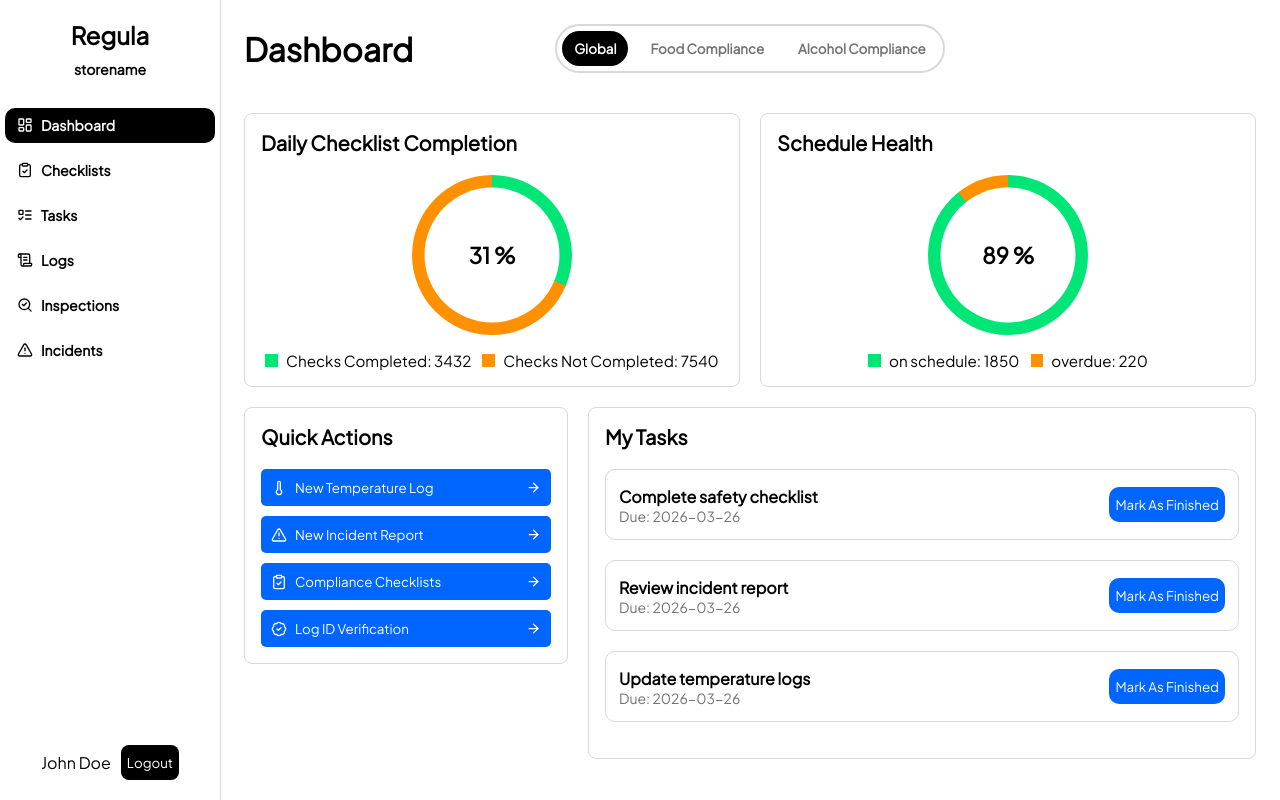
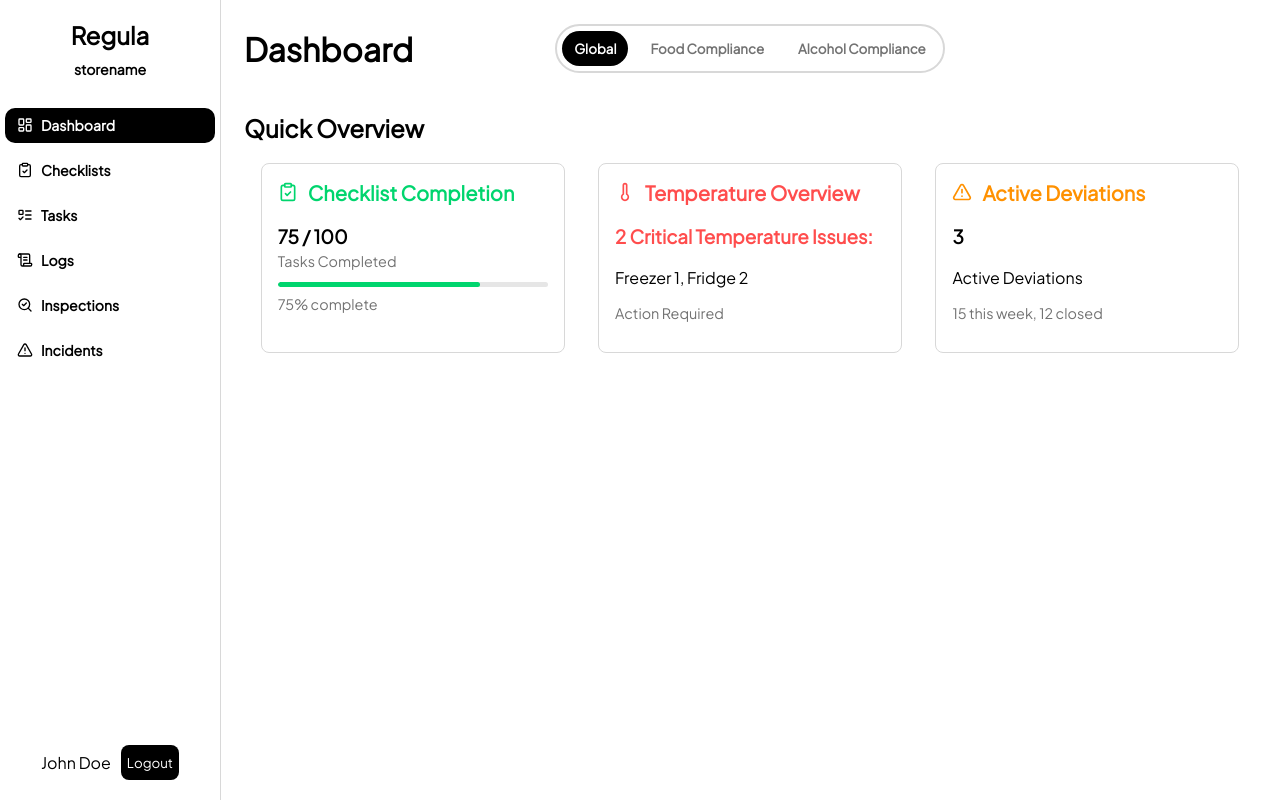
Before and after one commit to siguraso/fullstack-project-v26, a Vue app in the folder frontend/: page / in a window 1280 px wide. Built offline with nearby package versions, Linux system fonts and the light colour scheme; the HTML template or start-up script is replaced by a standard one.

Commit message:
created info-card components

```diff
--- a/frontend/src/assets/main.css
+++ b/frontend/src/assets/main.css
@@ -8,9 +8,12 @@
   --primary: #0066ff;
   --primary-hover: rgb(0, 75, 187);
   --primary-active: rgb(0, 34, 85);
-  --secondary: #00e676;
+  --secondary: #00d56e;
   --tertiary: #ff9100;
+  --quaternary: #9c27b0;
+  --quinary: #00bcd4;
   --neutral: #000000;
+  --cta-red: #ff4d4d;
   --stroke: #d8d8d8;
   --text-secondary: #727272;
 }
--- a/frontend/src/views/dashboard/Dashboard.vue
+++ b/frontend/src/views/dashboard/Dashboard.vue
@@ -10,6 +10,12 @@ type DashboardState = 'ready' | 'loading' | 'error'
 
 const dashboardState = ref<DashboardState>('ready')
 const hasAssignedTasks = ref(true)
+
+import { Thermometer, TriangleAlert, ClipboardCheck, BadgeCheck } from '@lucide/vue'
+import InfoCard from './components/info-cards/InfoCard.vue'
+import ChecklistCompletionCard from './components/info-cards/ChecklistCompletionCard.vue'
+import TemperatureOverviewCard from './components/info-cards/TemperatureOverviewCard.vue'
+import ActiveDeviationCard from './components/info-cards/ActiveDeviationCard.vue'
 
 // placeholders
 const primaryChart = {
@@ -39,6 +45,18 @@ const retryLoad = () => {
       :routes="['/dashboard', '/dashboard/food-compliance', '/dashboard/alcohol-compliance']"
     />
   </header>
+
+  <h2>Quick Overview</h2>
+
+  <div class="info-cards">
+    <ChecklistCompletionCard />
+
+    <TemperatureOverviewCard />
+
+    <ActiveDeviationCard />
+  </div>
+
+  <!--
   <div class="dashboard-grid">
     <Card class="tile tile-main-chart">
       <template #card-header> Daily Checklist Completion</template>
@@ -127,9 +145,20 @@ const retryLoad = () => {
       </template>
     </Card>
   </div>
-</template>
+--></template>
 
 <style scoped>
+.info-cards {
+  display: grid;
+  grid-template-columns: repeat(auto-fit, minmax(240px, 1fr));
+}
+
+.info-card {
+  width: 80%;
+  justify-self: center;
+}
+
+/*
 .dashboard-grid {
   display: grid;
   grid-template-columns: repeat(12, minmax(0, 1fr));
@@ -229,4 +258,5 @@ const retryLoad = () => {
       'tasks';
   }
 }
+  */
 </style>
--- a/frontend/src/views/dashboard/components/QuickActions.vue
+++ b/frontend/src/views/dashboard/components/QuickActions.vue
@@ -1,5 +1,4 @@
 <script lang="ts" setup>
-import { ref } from 'vue'
 import Card from '@/components/ui/Card.vue'
 import { ArrowRight, Thermometer, TriangleAlert, ClipboardCheck, BadgeCheck } from '@lucide/vue'
 
--- /dev/null
+++ b/frontend/src/views/dashboard/components/info-cards/ActiveDeviationCard.vue
@@ -0,0 +1,31 @@
+<script setup lang="ts">
+import { ref } from 'vue'
+import { AlertTriangle } from '@lucide/vue'
+import InfoCard from './InfoCard.vue'
+
+const numberOfActiveDeviations = ref(3) // TODO replace with actual data fetching
+const numberOfWeeklyDeviations = ref(15) // TODO replace with actual data fetching
+const numberOfClosedDeviations = ref(12) // TODO replace with actual data fetching
+</script>
+
+<template>
+  <InfoCard
+    class="info-card"
+    title="Active Deviations"
+    :icon="AlertTriangle"
+    cardColor="var(--tertiary)"
+  >
+    <h3>{{ numberOfActiveDeviations }}</h3>
+    <p>Active Deviations</p>
+    <p class="deviation-subtext">
+      {{ numberOfWeeklyDeviations }} this week, {{ numberOfClosedDeviations }} closed
+    </p>
+  </InfoCard>
+</template>
+
+<style scoped>
+.deviation-subtext {
+  color: var(--text-secondary);
+  font-size: 0.9rem;
+}
+</style>
--- /dev/null
+++ b/frontend/src/views/dashboard/components/info-cards/ChecklistCompletionCard.vue
@@ -0,0 +1,82 @@
+<script lang="ts" setup>
+import InfoCard from './InfoCard.vue'
+import { ClipboardCheck } from '@lucide/vue'
+import { computed } from 'vue'
+
+// TODO add data fetching
+const checklistCompleted = 75
+const checklistTotal = 100
+
+function calculateCompletionRate(completed: number, total: number): number {
+  if (total === 0) return 100
+  return (completed / total) * 100
+}
+
+const completionRate = computed(() =>
+  Math.min(100, Math.max(0, calculateCompletionRate(checklistCompleted, checklistTotal))),
+)
+
+const completionRateLabel = computed(() => `${Math.round(completionRate.value)}% complete`)
+</script>
+
+<template>
+  <InfoCard
+    class="info-card"
+    title="Checklist Completion"
+    :icon="ClipboardCheck"
+    cardColor="var(--secondary)"
+  >
+    <div class="checklist-label">
+      <h3>{{ checklistCompleted }} / {{ checklistTotal }}</h3>
+      <p>Tasks Completed</p>
+    </div>
+
+    <div
+      class="progress"
+      role="progressbar"
+      :aria-valuenow="Math.round(completionRate)"
+      aria-valuemin="0"
+      aria-valuemax="100"
+      :aria-label="completionRateLabel"
+    >
+      <div class="progress-fill" :style="{ width: `${completionRate}%` }" />
+    </div>
+    <p class="progress-text">{{ completionRateLabel }}</p>
+  </InfoCard>
+</template>
+
+<style scoped>
+.checklist-label h3,
+.checklist-label p {
+  margin: 0;
+}
+
+.checklist-label p {
+  color: var(--text-secondary);
+  font-size: 0.9rem;
+  margin-bottom: 12px;
+  margin-top: 4px;
+}
+
+.progress {
+  width: 100%;
+  height: 5px;
+  border-radius: 999px;
+  background-color: color-mix(in srgb, var(--stroke) 65%, white);
+  overflow: hidden;
+  margin-bottom: 8px;
+}
+
+.progress-fill {
+  height: 100%;
+  background-color: var(--secondary);
+  border-radius: inherit;
+  transition: width 220ms ease;
+}
+
+.progress-text {
+  margin: 0;
+  font-size: 0.9rem;
+  color: var(--text-secondary);
+}
+</style>
--- /dev/null
+++ b/frontend/src/views/dashboard/components/info-cards/InfoCard.vue
@@ -0,0 +1,42 @@
+<script setup lang="ts">
+import Card from '@/components/ui/Card.vue'
+
+interface InfoCardProps {
+  title: string
+  icon: any
+  cardColor: string
+}
+
+const props = defineProps<InfoCardProps>()
+</script>
+
+<template>
+  <Card>
+    <template #card-header>
+      <div class="header" :style="{ color: props.cardColor }">
+        <component :is="props.icon" size="20" aria-hidden="true" />
+        <span class="title">{{ props.title }}</span>
+      </div>
+    </template>
+
+    <template #card-content>
+      <slot />
+    </template>
+  </Card>
+</template>
+
+<style scoped>
+.header {
+  display: flex;
+  align-items: center;
+  gap: 10px;
+}
+
+.title {
+  font-weight: bold;
+}
+
+.description {
+  margin: 0;
+}
+</style>
--- /dev/null
+++ b/frontend/src/views/dashboard/components/info-cards/TemperatureOverviewCard.vue
@@ -0,0 +1,47 @@
+<script lang="ts" setup>
+import { ref } from 'vue'
+
+import { Thermometer } from '@lucide/vue'
+import InfoCard from './InfoCard.vue'
+
+const numberOfCriticalLocations = ref(2) // TODO replace with actual data fetching
+const criticalLocations = ref(['Freezer 1', 'Fridge 2']) // TODO replace with actual data fetching
+const headerColor = ref('var(--quinary)')
+</script>
+
+<template>
+  <InfoCard
+    v-if="numberOfCriticalLocations == 0"
+    class="info-card"
+    title="Temperature Overview"
+    :icon="Thermometer"
+    cardColor="{{ headerColor }}"
+  >
+    <h3>Everything is good</h3>
+    <p>Current Temperature</p>
+    <p>No critical logs in the last 24 hours.</p>
+  </InfoCard>
+  <InfoCard
+    v-else
+    class="info-card"
+    title="Temperature Overview"
+    :icon="Thermometer"
+    cardColor="var(--cta-red)"
+  >
+    <h3 class="critical-header">{{ numberOfCriticalLocations }} Critical Temperature Issues:</h3>
+    <p>{{ criticalLocations.join(', ') }}</p>
+    <p class="critical-subtext">Action Required</p>
+  </InfoCard>
+</template>
+
+<style scoped>
+.critical-header {
+  color: var(--cta-red);
+  font-weight: bold;
+}
+
+.critical-subtext {
+  color: var(--text-secondary);
+  font-size: 0.9rem;
+}
+</style>
```
